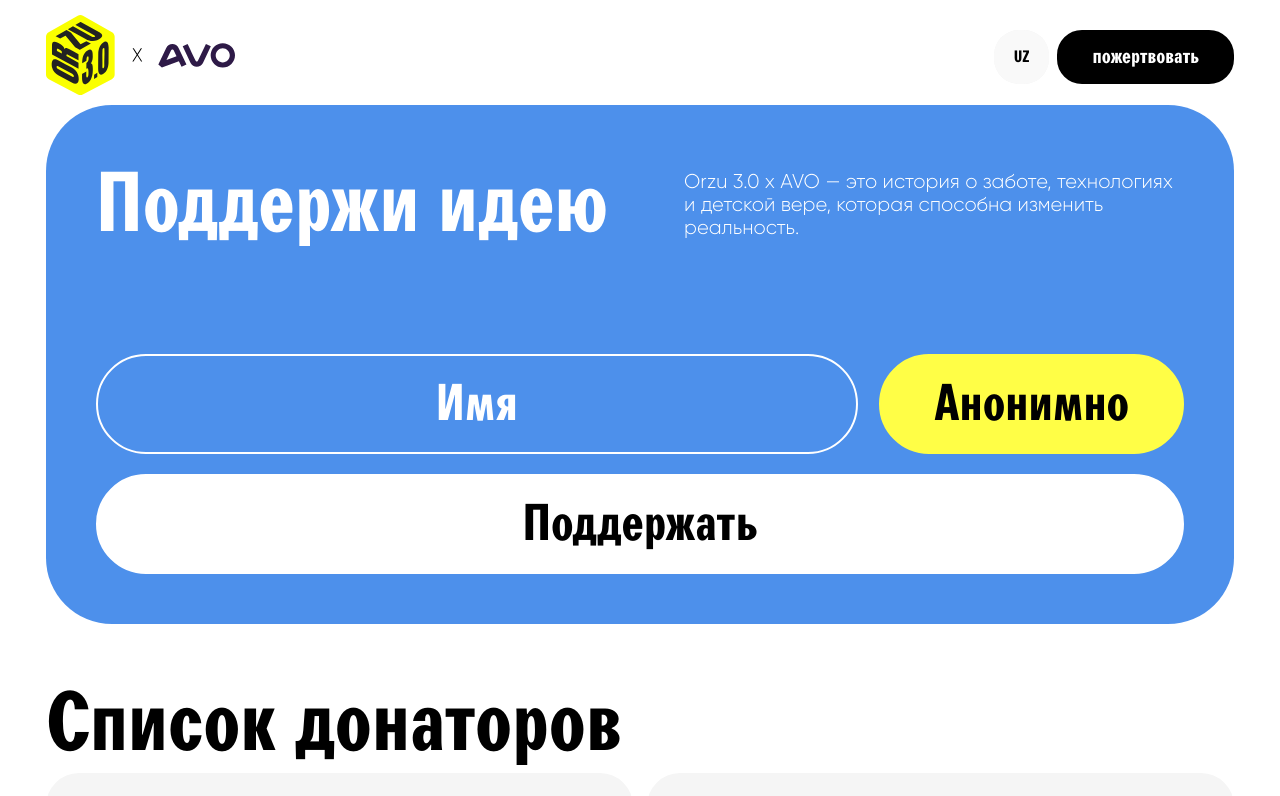
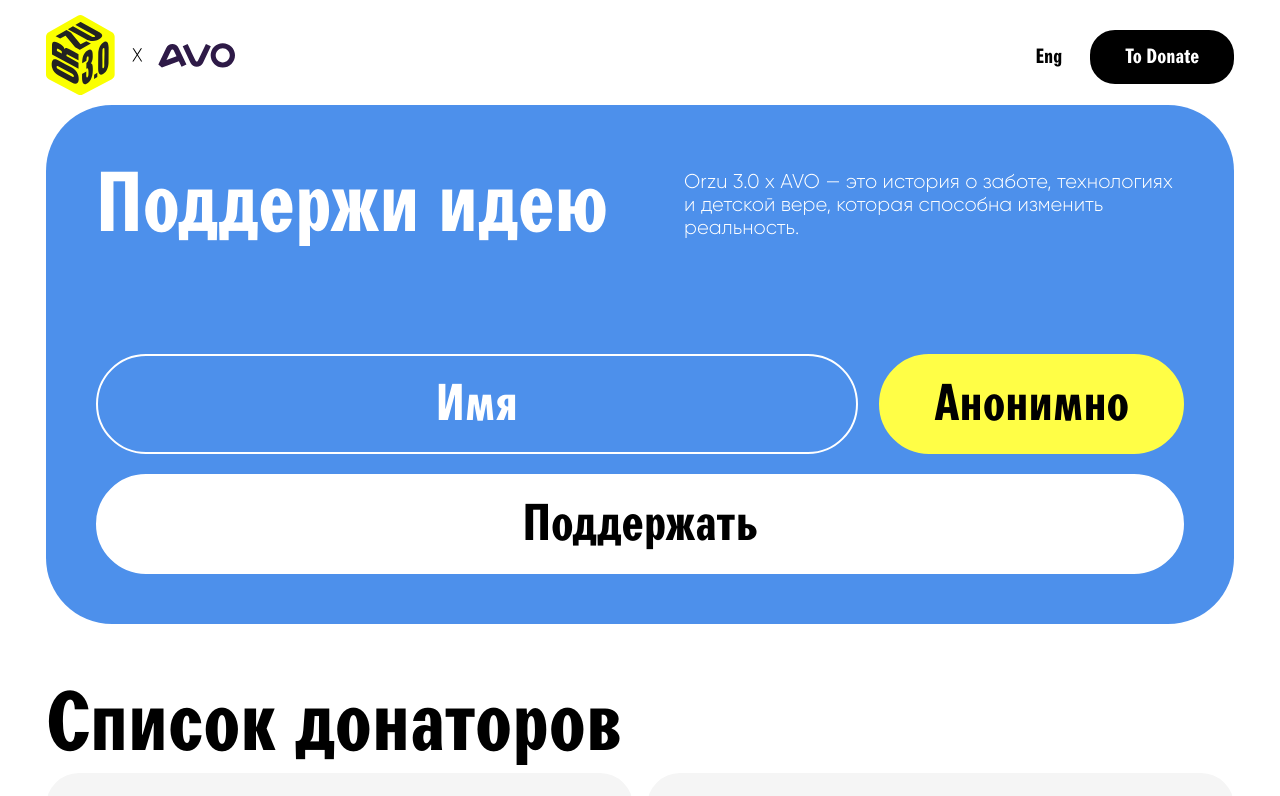
Before and after one commit to MurodillaErgashev03/orzu, a React (Vite) app: page /donate in a window 1280 px wide. Shown: the top 796 px of the page. Built offline with nearby package versions, Linux system fonts and the light colour scheme.

Commit message:
language added

```diff
--- a/package.json
+++ b/package.json
@@ -14,9 +14,11 @@
     "antd": "^5.20.3",
     "antd-mask-input": "^2.0.7",
     "aos": "^2.3.4",
+    "i18next": "^25.6.2",
     "iconsax-react": "^0.0.8",
     "react": "^18.3.1",
     "react-dom": "^18.3.1",
+    "react-i18next": "^16.2.4",
     "react-redux": "8.1.3",
     "react-router-dom": "^6.26.1",
     "swiper": "^12.0.3",
--- a/src/components/layouts/main/header/header.module.scss
+++ b/src/components/layouts/main/header/header.module.scss
@@ -12,32 +12,6 @@
     .leftBlock {
       @include flex($align: center);
       gap: 8px;
-
-      :global {
-        .ant-select {
-          border: none !important;
-          border-radius: 25px;
-          background-color: #f5f5f5;
-          height: auto;
-
-          &-selector {
-            border: none !important;
-            padding: 20px;
-            height: 54px !important;
-            border-radius: 25px;
-            box-shadow: none !important;
-          }
-
-          &-arrow {
-            display: none;
-          }
-
-          &-selection-item {
-            padding-right: 0;
-            color: $black;
-          }
-        }
-      }
     }
 
     .burger {
@@ -48,10 +22,8 @@
     }
   }
 
-  // 🔹 Mobil menyu
   .mobileMenu {
     display: none;
-    // flex-direction: column;
     gap: 10px;
     padding: 20px;
     background-color: white;
@@ -77,15 +49,6 @@
       .leftBlock {
         gap: 24px;
 
-        :global {
-          .ant-select {
-            &-selector {
-              height: 35px !important;
-              border-radius: 25px;
-            }
-          }
-        }
-
         button {
           display: none;
         }
--- a/src/components/layouts/main/header/index.tsx
+++ b/src/components/layouts/main/header/index.tsx
@@ -7,10 +7,13 @@ import { Link } from "react-router-dom";
 import { MenuOutlined, CloseOutlined } from "@ant-design/icons";
 import styles from "./header.module.scss";
 import { useScreenSize } from "src/utils/useWindowSize";
+import SelectLang from "./language";
+import { useTranslation } from "react-i18next";
 
 function Header() {
   const [openMenu, setOpenMenu] = useState(false);
   const isMobile = useScreenSize(756);
+  const { t } = useTranslation();
 
   return (
     <header className={styles.header}>
@@ -22,20 +25,15 @@ function Header() {
             </Link>
 
             <div className={styles.leftBlock}>
-              <Select
-                defaultValue="UZ"
-                options={[
-                  { value: "UZ", label: "UZ" },
-                  { value: "RU", label: "RU" },
-                  { value: "ENG", label: "ENG" },
-                ]}
-              />
+              <div className="header-language-select">
+                <SelectLang visible={true} />
+              </div>
               <CustomButton
                 borderColor={colors.black}
                 bg={colors.black}
                 textColor={colors.white}
               >
-                пожертвовать
+                {t("header.button")}
               </CustomButton>
               <div
                 className={styles.burger}
--- /dev/null
+++ b/src/components/layouts/main/header/language/index.tsx
@@ -0,0 +1,59 @@
+import { useEffect, useState } from "react";
+import { Dropdown } from "antd";
+import { LANGUAGE, language } from "src/constants/storage";
+import { useTranslation } from "react-i18next";
+import "./selectLang.scss";
+
+interface Props {
+  visible: boolean;
+}
+
+function SelectLang({ visible }: Props) {
+  const items = [
+    {
+      key: "uz",
+      label: "Uz",
+      onClick: () => handleChange("uz"),
+    },
+    {
+      key: "ru",
+      label: "Ru",
+      onClick: () => handleChange("ru"),
+    },
+    {
+      key: "en",
+      label: "Eng",
+      onClick: () => handleChange("en"),
+    },
+  ];
+
+  //Change section
+  const { i18n } = useTranslation();
+  const [lan, setLan] = useState(language || "en");
+  const handleChange = (val: string) => {
+    i18n.changeLanguage(val);
+    localStorage.setItem(LANGUAGE, val);
+    setLan(val);
+    window.location.reload();
+  };
+  useEffect(() => {}, []);
+  return (
+    <Dropdown
+      menu={{ items }}
+      arrow={{ pointAtCenter: true }}
+      trigger={["click"]}
+      placement="bottom"
+      className={`select - language ${visible ? "visible" : ""}`}
+    >
+      <div onClick={(e) => e.preventDefault()}>
+        <div className="select-language-wrap">
+          <p style={{ color: "#000" }}>
+            {items.find((el) => el.key === lan)?.label}
+          </p>
+        </div>
+      </div>
+    </Dropdown>
+  );
+}
+
+export default SelectLang;
--- /dev/null
+++ b/src/components/layouts/main/header/language/selectLang.scss
@@ -0,0 +1,23 @@
+@use "src/styles/variables" as *;
+
+.select-language {
+  &-wrap {
+    background-color: white;
+    padding: 15px 20px;
+    border-radius: 25px;
+    font-weight: 500;
+    font-size: 20px;
+
+    .language-icon {
+      width: 20px;
+      height: 20px;
+      fill: white;
+    }
+  }
+
+  @media (max-width: 756px) {
+    &-wrap {
+      padding: 8px 15px;
+    }
+  }
+}
--- a/src/constants/storage.ts
+++ b/src/constants/storage.ts
@@ -1,7 +1,7 @@
-export const TOKEN = 'KOTIB_AI_TOKEN';
-export const PROFILE = 'KOTIB_AI_PROFILE';
-export const LANGUAGE = 'KOTIB_AI_LANGUAGE';
-export const THEME = 'KOTIB_AI_COLOR';
+export const TOKEN = "ORZU_TOKEN";
+export const PROFILE = "ORZU_PROFILE";
+export const LANGUAGE = "ORZU_LANGUAGE";
+export const THEME = "ORZU_THEME";
 
 export const STORAGE_KEYS = {
   TOKEN,
--- /dev/null
+++ b/src/language/en.ts
@@ -0,0 +1,5 @@
+export const languageEn = {
+  header: {
+    button: "To Donate",
+  },
+};
--- /dev/null
+++ b/src/language/ru.ts
@@ -0,0 +1,5 @@
+export const languageRu = {
+  header: {
+    button: "Пожертвовать",
+  },
+};
--- /dev/null
+++ b/src/language/uz.ts
@@ -0,0 +1,5 @@
+export const languageUz = {
+  header: {
+    button: "Xayriya Qilish",
+  },
+};
--- /dev/null
+++ b/src/lib/language/index.tsx
@@ -0,0 +1,22 @@
+import i18n from "i18next";
+import { initReactI18next } from "react-i18next";
+import { language } from "src/constants/storage";
+import { languageEn } from "src/language/en";
+import { languageRu } from "src/language/ru";
+import { languageUz } from "src/language/uz";
+import { ProviderProps } from "src/lib/type";
+
+function LanguageProvider({ children }: ProviderProps) {
+  i18n.use(initReactI18next).init({
+    resources: {
+      en: { translation: languageEn },
+      ru: { translation: languageRu },
+      uz: { translation: languageUz },
+    },
+    fallbackLng: language || "en",
+    interpolation: { escapeValue: false },
+  });
+  return children;
+}
+
+export default LanguageProvider;
--- /dev/null
+++ b/src/lib/type.ts
@@ -0,0 +1,3 @@
+export interface ProviderProps {
+  children: JSX.Element;
+}
```
Also changed, not shown: src/App.tsx (+7 -4 lines), 1 other file (tests, documents, lock files or other folders).
